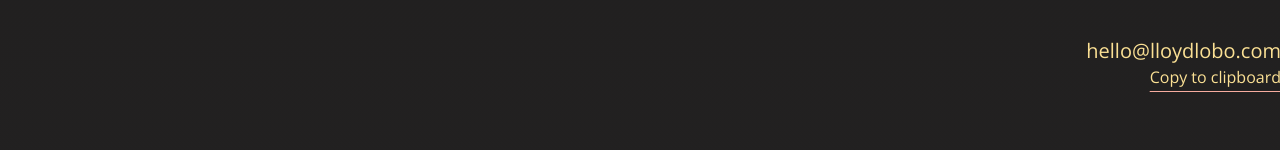
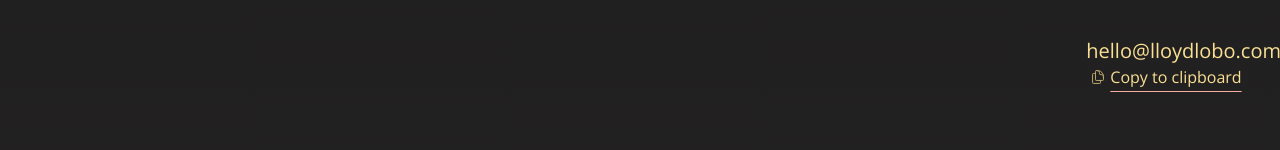
Before and after one commit to lloydlobo/lloydlobo.com, a Next.js app: page / in a window 1280 px wide. Shown: the part 4893-5043 px from the top of the page. Built offline with nearby package versions, Linux system fonts and the light colour scheme.

Commit message:
feat: style copy email to clipboard

```diff
--- a/pages/index.tsx
+++ b/pages/index.tsx
@@ -566,17 +566,48 @@ export const EmailCopy = () => {
   const copyToClipboard = () => {
     navigator.clipboard.writeText(email);
     setIsCopied(true);
+
+    setTimeout(() => {
+      setIsCopied(false);
+    }, 1500);
   };
 
   return (
     <div>
       <div>
-        <div className="rounded-full text-xl text-primary ">{email}</div>
+        <div className="grid rounded-full text-xl text-primary ">{email}</div>
         <button
-          className=" w-full rounded-full text-end text-primary underline decoration-accent underline-offset-8 "
+          className="flex flex-row-reverse justify-between gap-0 text-end align-baseline text-primary"
           onClick={copyToClipboard}
         >
-          {isCopied ? "Copied!" : "Copy to clipboard"}
+          <>
+            {/* {isCopied ? "Copied!" : "Copy to clipboard"} */}
+
+            {isCopied ? (
+              <span className="text-accent">Copied</span>
+            ) : (
+              <span className="underline decoration-accent underline-offset-8 ">
+                Copy to clipboard
+              </span>
+            )}
+            <svg
+              xmlns="http://www.w3.org/2000/svg"
+              fill="none"
+              viewBox="0 0 24 24"
+              strokeWidth={1.5}
+              stroke="currentColor"
+              className={`${
+                isCopied ? "animate-pulse text-accent" : "brightness-75"
+              }
+              h-6 w-6 origin-center scale-[.66]`}
+            >
+              <path
+                strokeLinecap="round"
+                strokeLinejoin="round"
+                d="M15.75 17.25v3.375c0 .621-.504 1.125-1.125 1.125h-9.75a1.125 1.125 0 01-1.125-1.125V7.875c0-.621.504-1.125 1.125-1.125H6.75a9.06 9.06 0 011.5.124m7.5 10.376h3.375c.621 0 1.125-.504 1.125-1.125V11.25c0-4.46-3.243-8.161-7.5-8.876a9.06 9.06 0 00-1.5-.124H9.375c-.621 0-1.125.504-1.125 1.125v3.5m7.5 10.375H9.375a1.125 1.125 0 01-1.125-1.125v-9.25m12 6.625v-1.875a3.375 3.375 0 00-3.375-3.375h-1.5a1.125 1.125 0 01-1.125-1.125v-1.5a3.375 3.375 0 00-3.375-3.375H9.75"
+              />
+            </svg>
+          </>
         </button>
       </div>
     </div>
@@ -901,9 +932,6 @@ export default function IndexPage() {
                 </div>
                 <EmailCopy />
               </div>
-              {/* <button className="w-full rounded-full text-end text-xl text-primary">
-                hello@lloydlobo.com
-              </button> */}
             </div>
           </Section>
         </div>
```
